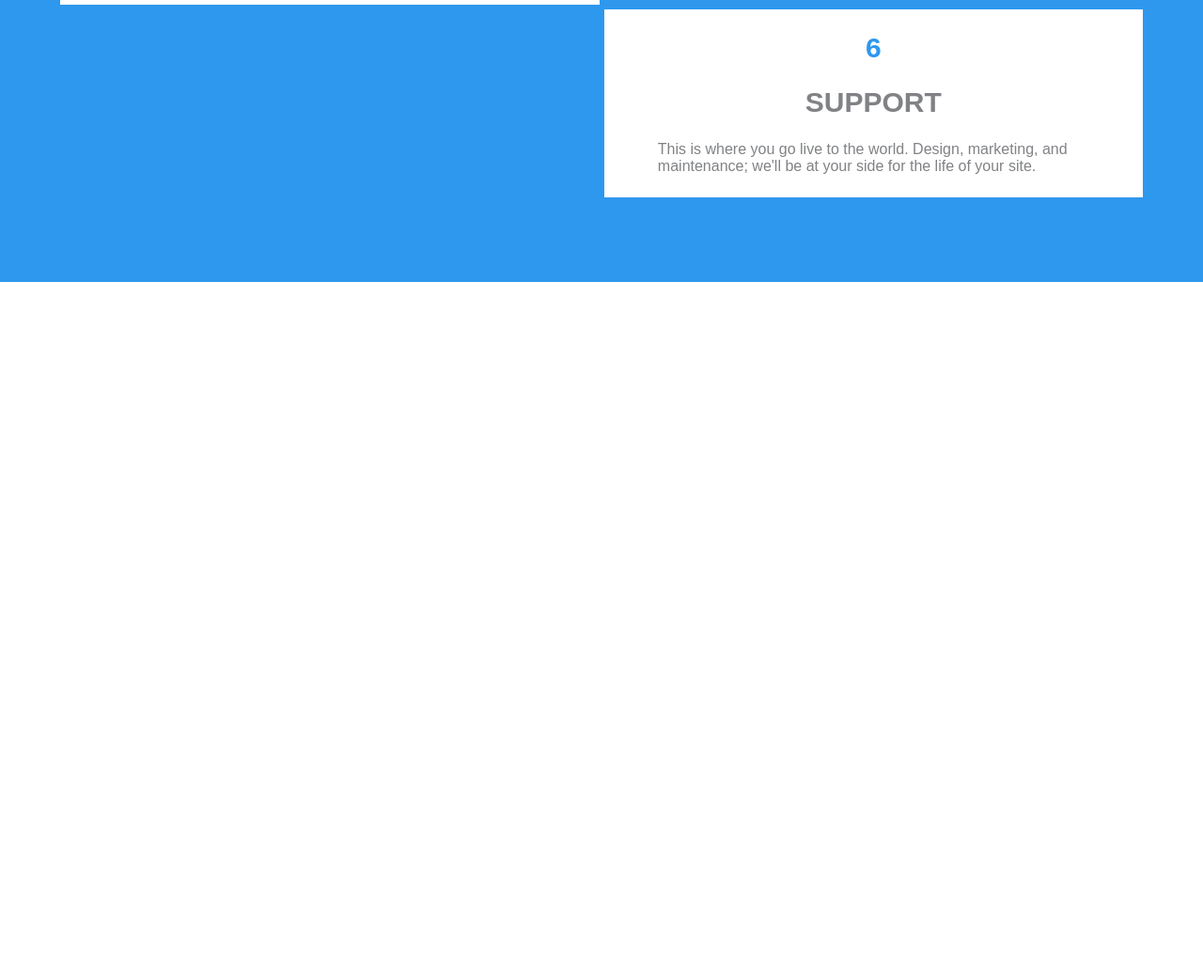
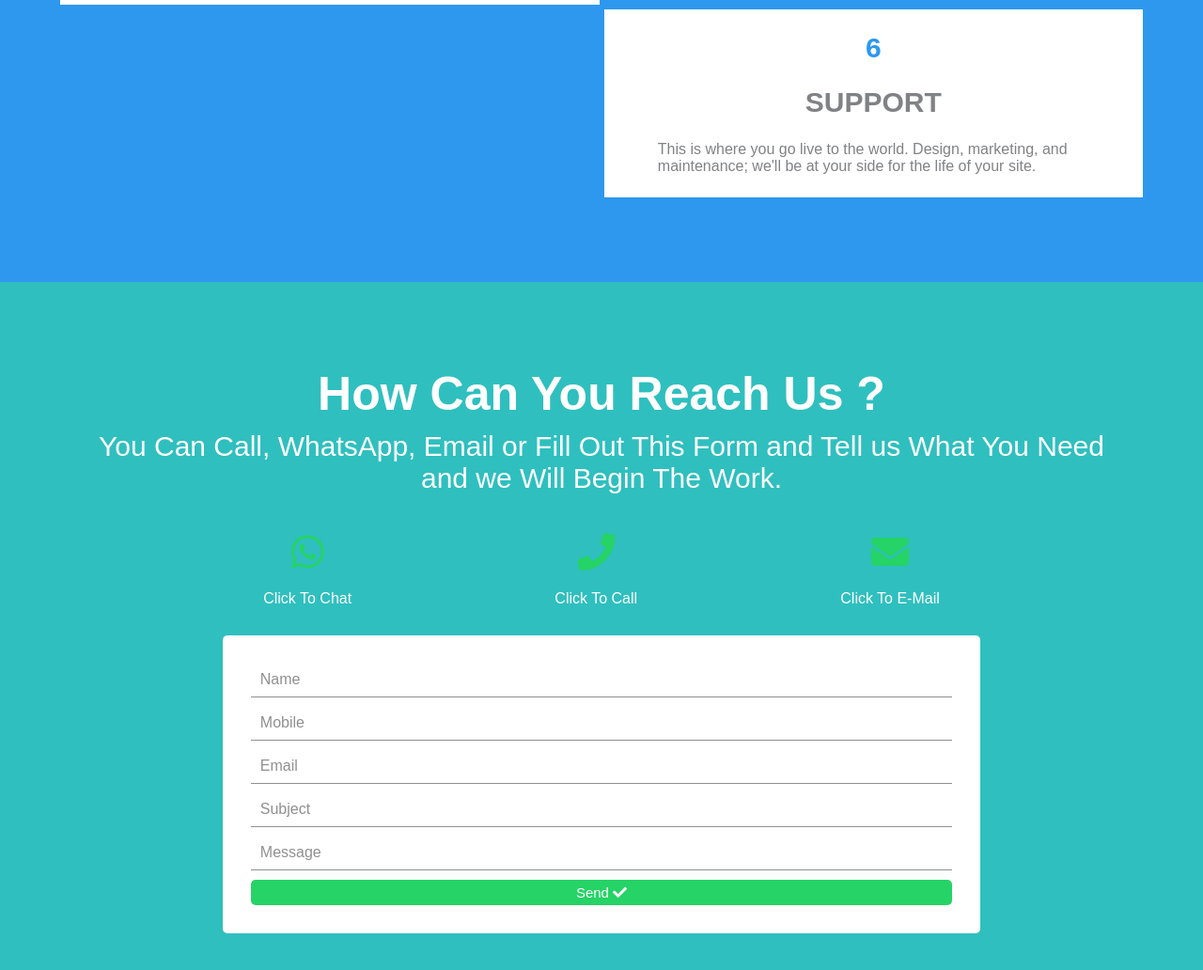
Before and after one commit to SalehAlQattan/SiteWebber, a website built with Parcel: page index.html in a window 1280 px wide. Shown: the part 2655-3687 px from the top of the page at 94% size. Before the commit the page ends 2955 px from the top, so only its background shows below. Built offline with nearby package versions, Linux system fonts and the light colour scheme.

Commit message:
Create the reachu

```diff
--- a/index.html
+++ b/index.html
@@ -193,6 +193,60 @@
 
     <!-- End How We Work section -->
 
+    <!-- Start How Can you reach us section -->
+
+    <section class="reachus--container">
+      <div class="reachus">
+        <h1 class="reachus__title">How Can You Reach Us ?</h1>
+        <p class="reachus__subtitle">
+          You Can Call, WhatsApp, Email or Fill Out This Form and Tell us What
+          You Need and we Will Begin The Work.
+        </p>
+        <div class="reachus__icons">
+          <div class="reachus__icons__box">
+            <i class="reachus__icons__icon fab fa-whatsapp"></i>
+            <p class="reachus__icons__text">Click To Chat</p>
+          </div>
+          <div class="reachus__icons__box">
+            <i class="reachus__icons__icon fa fa-phone"></i>
+            <p class="reachus__icons__text">Click To Call</p>
+          </div>
+          <div class="reachus__icons__box">
+            <i class="reachus__icons__icon fa fa-envelope"></i>
+            <p class="reachus__icons__text">Click To E-Mail</p>
+          </div>
+        </div>
+        <form data-netlify="true" class="reachus__form" method="post">
+          <input class="reachus__form__input" placeholder="Name" type="text" />
+          <input
+            class="reachus__form__input"
+            placeholder="Mobile"
+            type="number"
+          />
+          <input
+            class="reachus__form__input"
+            placeholder="Email"
+            type="email"
+          />
+          <input
+            class="reachus__form__input"
+            placeholder="Subject"
+            type="text"
+          />
+          <input
+            class="reachus__form__input"
+            placeholder="Message"
+            type="text"
+          />
+          <button class="reachus__form__btn" type="submit">
+            Send <i class="fa fa-check"></i>
+          </button>
+        </form>
+      </div>
+    </section>
+
+    <!-- End How Can you reach us section -->
+
     <script src="script.js"></script>
   </body>
 </html>
--- a/style.css
+++ b/style.css
@@ -320,3 +320,98 @@ ul {
     grid-row: 6/7;
   }
 }
+
+/* How Can You Reach Us Section */
+
+.reachus--container {
+  background: rgba(47, 191, 191, 1) 90%;
+}
+
+.reachus {
+  width: 90%;
+  margin: 0 auto;
+  padding: 9rem 0;
+}
+
+.reachus__title {
+  text-align: center;
+  color: #fff;
+  font-size: 3rem;
+}
+
+.reachus__subtitle {
+  margin: 1rem auto;
+  width: 95%;
+  text-align: center;
+  color: #fff;
+}
+
+.reachus__icons {
+  margin-top: 3rem;
+  width: 100%;
+  display: flex;
+  justify-content: space-evenly;
+}
+
+.reachus__icons__box {
+  display: flex;
+  flex-direction: column;
+  justify-content: space-around;
+  align-items: center;
+  height: 10rem;
+}
+
+.reachus__icons__icon {
+  font-size: 4rem;
+  color: #25d366;
+}
+
+.reachus__icons__text {
+  color: #fff;
+}
+
+.reachus__form {
+  background: #fff;
+  width: 100%;
+  margin: 0 auto;
+  display: flex;
+  flex-direction: column;
+  gap: 1rem;
+  margin-top: 2rem;
+  padding: 3rem;
+  border-radius: 0.5rem;
+}
+
+.reachus__form__input {
+  padding: 1rem;
+  background: none;
+  border: none;
+  border-bottom: 1px solid rgb(34, 34, 34, 0.5);
+}
+
+::placeholder {
+  color: rgb(34, 34, 34, 0.5);
+  font-size: 1.6rem;
+}
+
+.reachus__form__btn {
+  padding: 0.5rem;
+  border: none;
+  background: #25d366;
+  color: #fff;
+  font-size: 1.5rem;
+  border-radius: 0.5rem;
+  cursor: pointer;
+}
+
+@media screen and (min-width: 768px) {
+  .reachus__form {
+    width: 70%;
+  }
+  .reachus__title {
+    font-size: 5rem;
+  }
+  .reachus__subtitle {
+    font-size: 3rem;
+  }
+}
```
